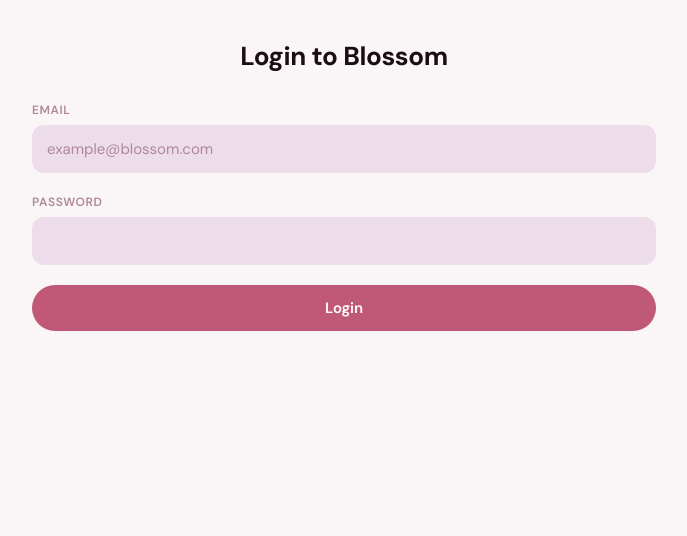
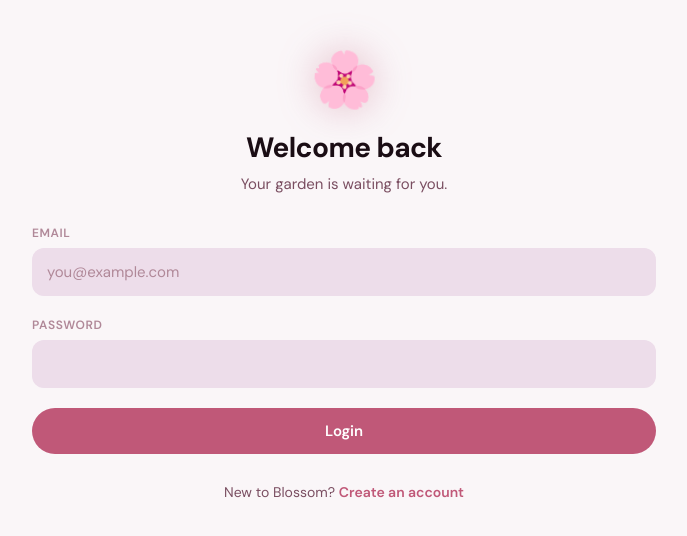
Before and after one commit to mirelalexy/blossom, a React (Vite) app in the folder frontend/: page /login in a window 1280 px wide. Shown: the top 536 px of the page, without its empty margins (296-983 px from the left). Built offline with nearby package versions, Linux system fonts and the light colour scheme; no server answers.

Commit message:
feat(auth): improve login page layout and add register link

```diff
--- a/frontend/src/pages/Login.jsx
+++ b/frontend/src/pages/Login.jsx
@@ -1,5 +1,5 @@
 import { useState, useEffect } from "react"
-import { useNavigate } from "react-router-dom"
+import { useNavigate, Link } from "react-router-dom"
 
 import { useUser } from "../store/UserStore"
 
@@ -45,19 +45,23 @@ function Login() {
 
            navigate("/")
         } catch (err) {
-            setError("Something went wrong")
+            setError("Something went wrong. Please try again.")
         }
     }
 
     return (
         <div className="page">
-            <h2 className="login-title">Login to Blossom</h2>
+            <div className="auth-intro">
+                <div className="auth-flower">🌸</div>
+                <h1 className="auth-title">Welcome back</h1>
+                <p className="auth-subtitle">Your garden is waiting for you.</p>
+            </div>
 
             <form onSubmit={handleLogin} className="form">
                 <Input
                     label="Email"
                     type="email"
-                    placeholder="example@blossom.com"
+                    placeholder="you@example.com"
                     value={email}
                     onChange={(e) => setEmail(e.target.value)}
                     required
@@ -71,12 +75,17 @@ function Login() {
                     required
                 />
 
+                {error && <p className="error-text">{error}</p>}
+
                 <Button type="submit" disabled={loading}>
                     {loading ? "Logging in..." : "Login"}
                 </Button>
             </form>
 
-            {error && <p className="error-text">{error}</p>}
+            <p className="auth-switch">
+                New to Blossom?{" "}
+                <Link to="/register" className="auth-link">Create an account</Link>
+            </p>
         </div>
     )
 }
--- a/frontend/src/styles/pages/Login.css
+++ b/frontend/src/styles/pages/Login.css
@@ -1,18 +1,61 @@
-.login-form {
+.auth-intro {
     display: flex;
     flex-direction: column;
-    gap: 20px;
+    align-items: center;
+    gap: 8px;
+    text-align: center;
 }
 
-.login-title {
-    text-align: center;
-    font-size: 26px;
-    font-weight: 700;
-    letter-spacing: -0.4px;
+.auth-flower {
+    font-size: 52px;
+    animation: authFlower 4s ease-in-out infinite;
+    filter: drop-shadow(0 0 18px rgba(var(--accent-rgb), 0.35));
+    margin-bottom: 4px;
 }
 
-.login-subtitle {
+@keyframes authFlower {
+    0%, 100% {
+        transform: rotate(-8deg) scale(1);
+    }
+    50% {
+        transform: rotate(8deg) scale(1.08);
+    }
+}
+
+.auth-title {
+    font-size: 28px;
+    font-weight: 700;
+    letter-spacing: -0.6px;
+    color: var(--text-primary);
+}
+
+.auth-subtitle {
+    font-size: 15px;
+    color: var(--text-secondary);
+    line-height: 1.55;
+    max-width: 280px;
+}
+
+.auth-form {
+    display: flex;
+    flex-direction: column;
+    gap: 16px;
+    width: 100%;
+}
+
+.auth-switch {
+    font-size: 14px;
+    color: var(--text-secondary);
     text-align: center;
-    font-size: 15px; color:
-    var(--text-secondary);
 }
+
+.auth-link {
+    color: var(--accent);
+    font-weight: 600;
+    text-decoration: none;
+    transition: opacity 0.15s ease;
+}
+
+.auth-link:hover {
+    opacity: 0.75;
+}
```
